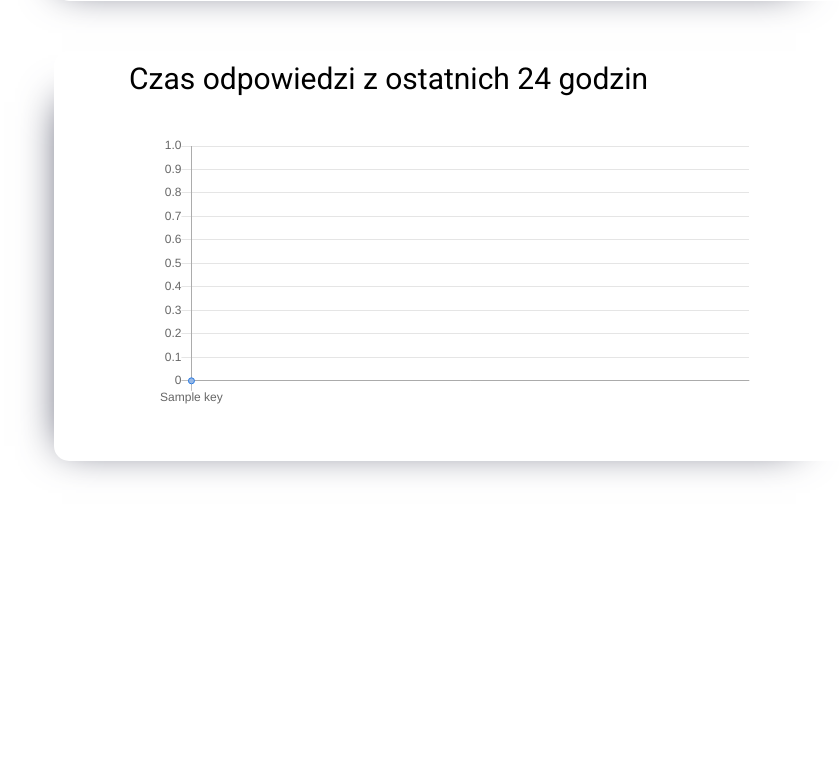
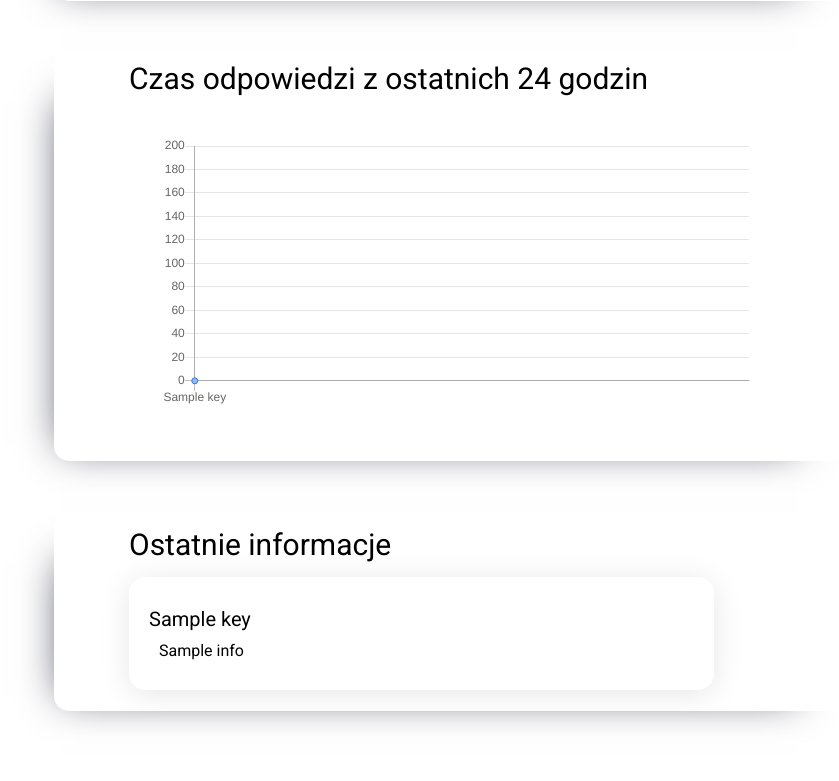
Before and after one commit to ernest-iwan/monitor-system, a Django app: template monitor/templates/monitor.html in a window 1280 px wide. Shown: the part 827-1608 px from the top of the page, without its empty margins (186-1025 px from the left). Before the commit the page ends 1303 px from the top, so only its background shows below. Run offline with Django 5.2, Linux system fonts and the light colour scheme; the template is opened without the code that fills it: most values are stand-ins (such as "Sample title", 1, 10 or a date in 2020).

Commit message:
last logs display in view

```diff
--- a/config/celery.py
+++ b/config/celery.py
@@ -118,6 +118,7 @@ def ssl_monitor(url, timeout, monitor_id, days_before_to_inform):
             data['cert_from'] = tmp.replace(tzinfo=timezone.utc).astimezone(time_zone).strftime(format_str)
             tmp = datetime.strptime((certificate_info["notAfter"])[0:-4], '%b %d %H:%M:%S %Y')
             data['cert_to'] = tmp.replace(tzinfo=timezone.utc).astimezone(time_zone).strftime(format_str)
+            data['ping'] = round(ping(data['domain'], unit='ms'))
 
             if type(w.expiration_date) == list:
                 w.expiration_date = w.expiration_date[0]
@@ -178,10 +179,10 @@ def create_log_entry(monitor, data):
         log = Log(monitor=monitor, ping=data['ping'], response_time=data['response_time'],
                   status_code=data['status_code'], status=data['status'])
     elif "domain_exp" in data:
-        log = Log(monitor=monitor, status=data['status'], cert_from=data['cert_from'], cert_to=data['cert_to'],
+        log = Log(monitor=monitor, ping=data['ping'], response_time=0, status=data['status'], cert_from=data['cert_from'], cert_to=data['cert_to'],
                 domain_exp=data['domain_exp'], days_to_domain_exp=data['days_to_domain_exp'], days_to_ssl_exp=data['days_to_ssl_exp'])
     else:
-        log = Log(monitor=monitor, status_code=data['status_code'], status=data['status'])
+        log = Log(monitor=monitor, ping=0, response_time=0, status_code=data['status_code'], status=data['status'])
 
     log.save()
 
--- a/monitor/static/css/style.css
+++ b/monitor/static/css/style.css
@@ -190,3 +190,29 @@ hr {
     display: block;
     transition-delay: 0.3s;
 }
+
+.info-card{
+    width: 90%;
+    padding: 20px;
+    margin: 15px 0;
+    background: rgba(255, 255, 255, 0.2);
+    border-radius: 16px;
+    box-shadow: 0 4px 30px rgba(0, 0, 0, 0.1);
+    backdrop-filter: blur(5px);
+    -webkit-backdrop-filter: blur(5px);
+}
+
+.info-date{
+    font-size: 20px;
+    margin: 10px 0;
+}
+
+.status-values{
+    margin: 10px;
+}
+
+.status-values p{
+    margin: 15px;
+    font-size: 15px;
+    font-weight: bold;
+}
--- a/monitor/templates/monitor.html
+++ b/monitor/templates/monitor.html
@@ -46,7 +46,23 @@
                 <canvas id="responseChart" style="width:100%;max-width:650px"></canvas>
             </div>
           </div>
+          <div class="services">
+            <div class="services-wrapper service-info">
+                <p class="title">Ostatnie informacje</p>
+                {% for key, value in monitor.get_logs_with_different_status.items %}
+                    <div class="info-card">
+                        <p class="info-date">{{ key }}</p>
+                        <div class="status-values">
+                            {% for info in value %}
+                                {{ info|safe }}
+                            {% endfor %}
+                        </div>
+                    </div>
+                {% endfor %}
+            </div>
+          </div>
         </div>
+
         <script>
             {# Ping Chart #}
             let x_values = [];
@@ -129,7 +145,8 @@
                 scales: {
                     yAxes: [{
                         ticks: {
-                            beginAtZero: true
+                            beginAtZero: true,
+                            suggestedMax: 200,
                         }
                     }],
                     xAxis: {
```
Also changed, not shown: monitor/models.py (+20 -0 lines).
